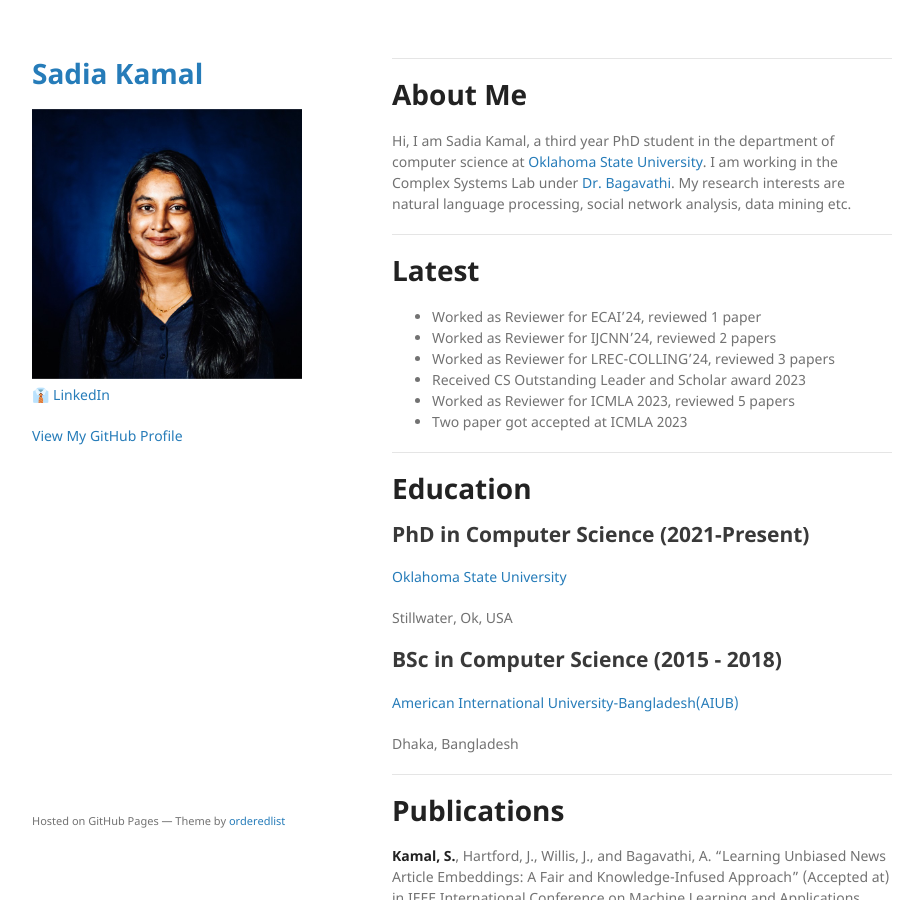
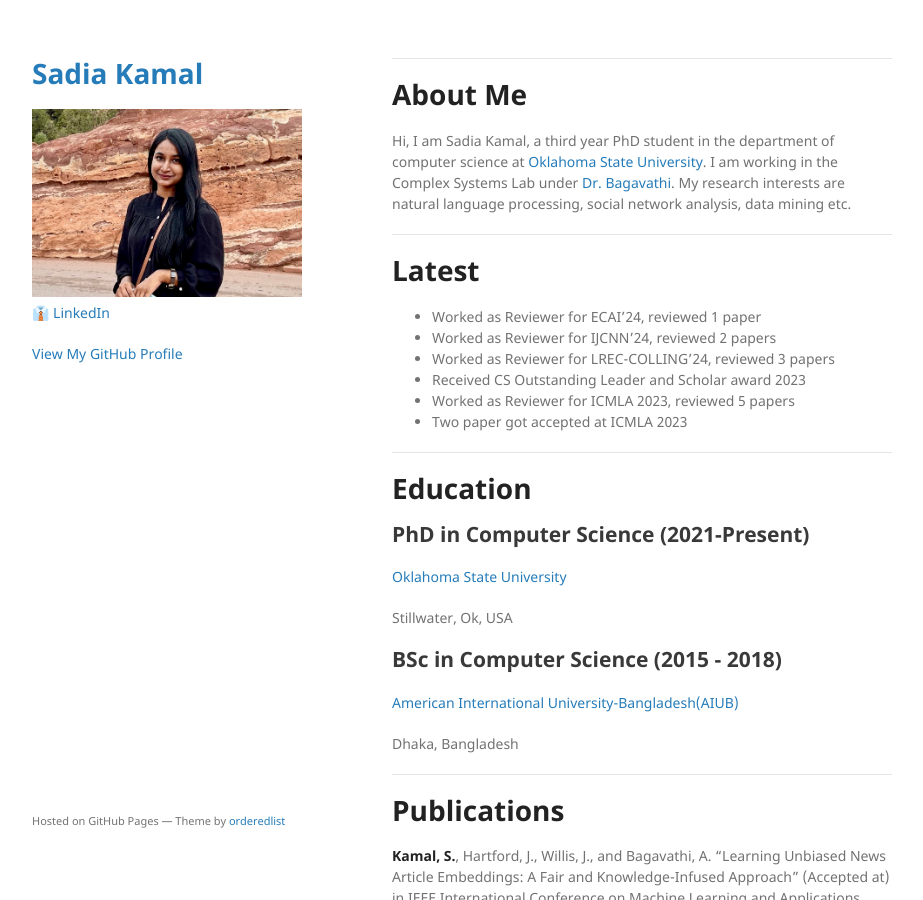
Before and after one commit to sadiakamal/sadiakamal.github.io, a Jekyll site: the page built from index.md, in a window 1280 px wide and 900 px high. Shown: the whole window, without its empty margins (178-1101 px from the left). Built offline with Jekyll 4.4.1, drawn with Linux system fonts in a browser that asks for light colours.

Commit message:
Update _config.yml

```diff
--- a/_config.yml
+++ b/_config.yml
@@ -5,4 +5,4 @@ description: <a href="https://www.linkedin.com/in/sadia-kamal-9ba392171/">👔 L
 plugins:
 - jekyll-remote-theme # add this line to the plugins list if you already have one
 title: Sadia Kamal
-logo: /assets/img/logo.png
+logo: /assets/img/sadia.jpg
```
